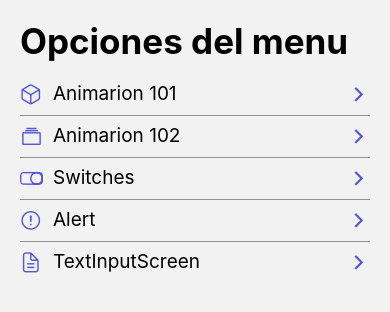
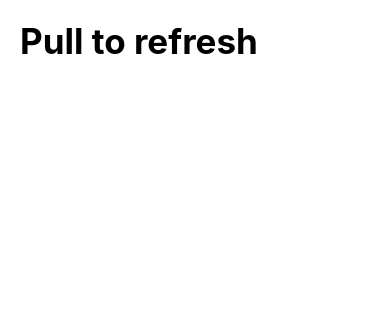
Before and after one commit to johan50693/react_native_components, a React Native app: screen /PulltoRefreshScreen in a window 390 px wide. Shown: the top 312 px of the page. Built offline with nearby package versions, Linux system fonts and the light colour scheme.

Commit message:
Se agrega pull to refresh

```diff
--- a/src/data/menuItems.tsx
+++ b/src/data/menuItems.tsx
@@ -21,9 +21,15 @@
     name: 'Alert',
     icon: 'alert-circle-outline',
     component: 'AlertScreen',
-  },{
-    name: 'TextInputScreen',
+  },
+  {
+    name: 'TextInput',
     icon: 'document-text-outline',
     component: 'TextInputScreen',
   },
+  {
+    name: 'Pull to Refresh',
+    icon: 'refresh-outline',
+    component: 'PulltoRefreshScreen',
+  },
 ];
--- a/src/navigator/Navigator.tsx
+++ b/src/navigator/Navigator.tsx
@@ -7,6 +7,7 @@
 import { SwitchScreen } from '../screen/SwitchScreen';
 import { AlertScreen } from '../screen/AlertScreen';
 import { TextInputScreen } from '../screen/TextInputScreen';
+import { PulltoRefreshScreen } from '../screen/PulltoRefreshScreen';
 
 const Stack = createStackNavigator();
 
@@ -15,6 +16,9 @@
     <Stack.Navigator
       screenOptions={{
         headerShown: false,
+        cardStyle: {
+          backgroundColor: 'white',
+        },
       }}
     >
       <Stack.Screen name="HomeScreen" component={HomeScreen} />
@@ -23,6 +27,7 @@
       <Stack.Screen name="SwitchScreen" component={SwitchScreen} />
       <Stack.Screen name="AlertScreen" component={AlertScreen} />
       <Stack.Screen name="TextInputScreen" component={TextInputScreen} />
+      <Stack.Screen name="PulltoRefreshScreen" component={PulltoRefreshScreen} />
     </Stack.Navigator>
   );
 };
--- /dev/null
+++ b/src/screen/PulltoRefreshScreen.tsx
@@ -0,0 +1,35 @@
+/* eslint-disable prettier/prettier */
+import React, { useState } from 'react';
+import { RefreshControl, ScrollView, View } from 'react-native';
+import { HeaderTitle } from '../components/HeaderTitle';
+import { styles } from '../theme/appTheme';
+
+
+export const PulltoRefreshScreen = () => {
+
+  const [refreshing, setRefreshing] = useState(false);
+
+  const onRefresh = () => {
+    setRefreshing(true);
+    setTimeout(() => {
+      console.log('terminamos');
+      setRefreshing(false);
+    }, 1500);
+  };
+
+  return (
+
+    <ScrollView
+      refreshControl={
+        <RefreshControl
+          refreshing={refreshing}
+          onRefresh={onRefresh}
+        />
+      }
+    >
+      <View style={styles.globalMargin} >
+        <HeaderTitle title="Pull to refresh" />
+      </View>
+    </ScrollView>
+  );
+};
```
